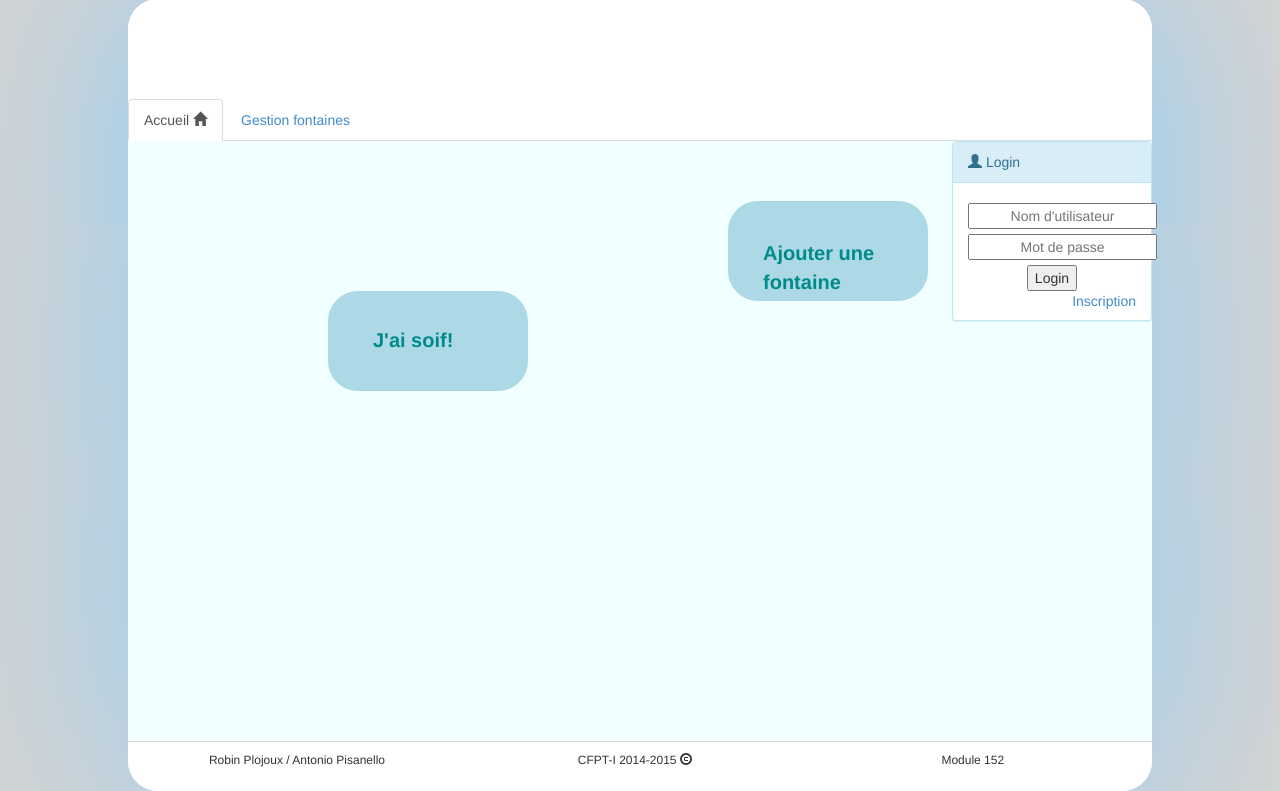
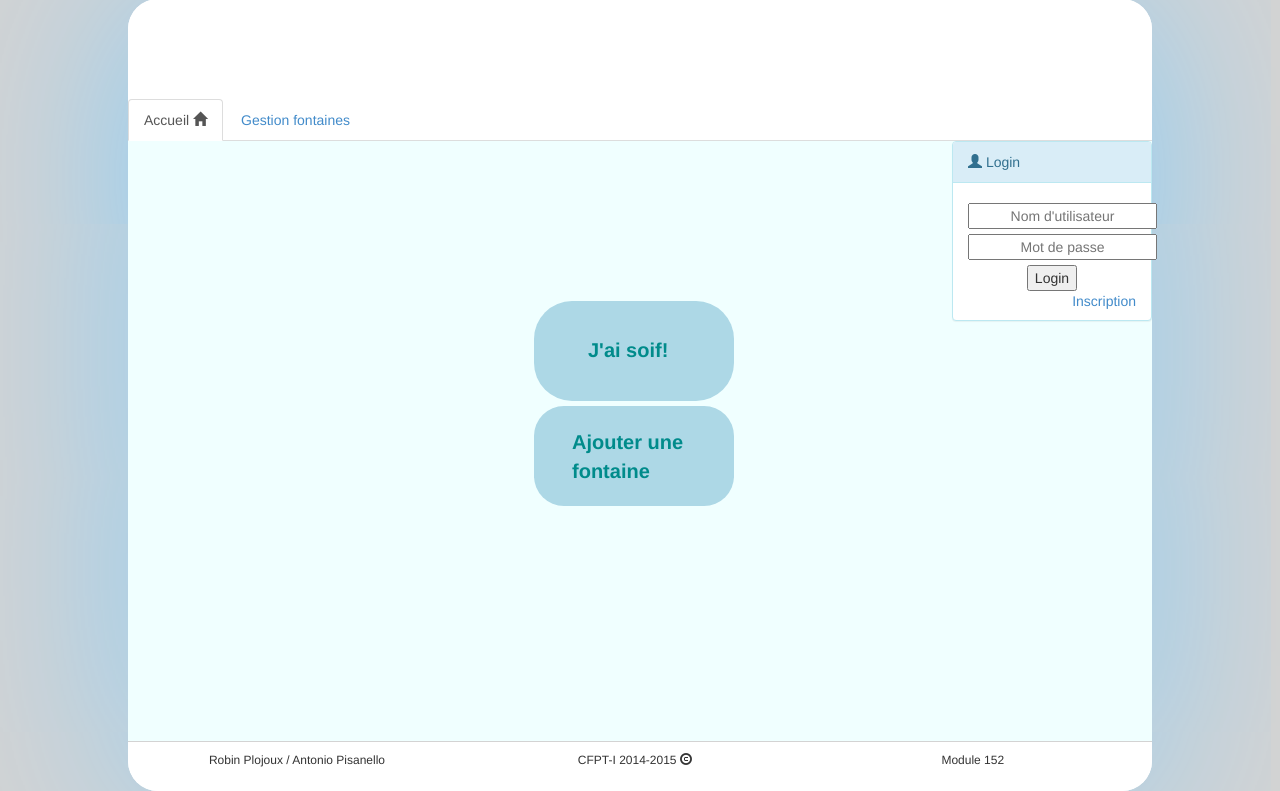
Before and after one commit to moiap13/m152_fontaines, a PHP site: page / in a window 1280 px wide. Shown: the part 31-822 px from the top of the page. Run offline with PHP 8.4, Linux system fonts and the light colour scheme.

Commit message:
Correction bug affichage des bouttons

```diff
--- a/Version 3/Projet/css/style.css
+++ b/Version 3/Projet/css/style.css
@@ -77,25 +77,30 @@ footer {
 #btn_afficheFontaine {
     height: 100px;
     width: 200px;
-    margin-top: 150px;
-    margin-left: 200px;
     padding-top: 35px;
     background-color: lightblue;
-    border-radius: 30px;
-    padding-left: 45px;
+    border-radius: 38px;
+    padding-left: 54px;
+    margin-bottom: 5px;
     float: left;
 }
 
 #btn_ajoutFontaine {
     height: 100px;
     width: 200px;
-    margin-top: 60px;
-    margin-left: 200px;
-    padding-top: 38px;
-    padding-left: 35px;
+    padding-top: 22px;
+    padding-left: 38px;
     background-color: lightblue;
     border-radius: 30px;
     float: left;
+}
+
+.conteneur_btn {
+    width: 212px;
+    height: 204px;
+    margin: auto;
+    padding-top: 160px;
+
 }
 
 .modlinks {
--- a/Version 3/Projet/index.php
+++ b/Version 3/Projet/index.php
@@ -139,8 +139,10 @@ Version : 2.0
                     </div>
                 </aside>
 
-                <div id="btn_afficheFontaine"><a class="modlinks" href="./pages/fontaines/afficheFontaines.php">J'ai soif!</a></div>
-                <div id="btn_ajoutFontaine"><a class="modlinks" href="./pages/fontaines/ajoutFontaine.php">Ajouter une fontaine</a></div>
+                <div class="conteneur_btn">
+                  <div id="btn_afficheFontaine"><a class="modlinks" href="./pages/fontaines/afficheFontaines.php">J'ai soif!</a></div>
+                  <div id="btn_ajoutFontaine"><a class="modlinks" href="./pages/fontaines/ajoutFontaine.php">Ajouter une fontaine</a></div>
+                </div>
             </section>
             <footer>
                 <div class="footer_infos">Robin Plojoux / Antonio Pisanello</div>
```
